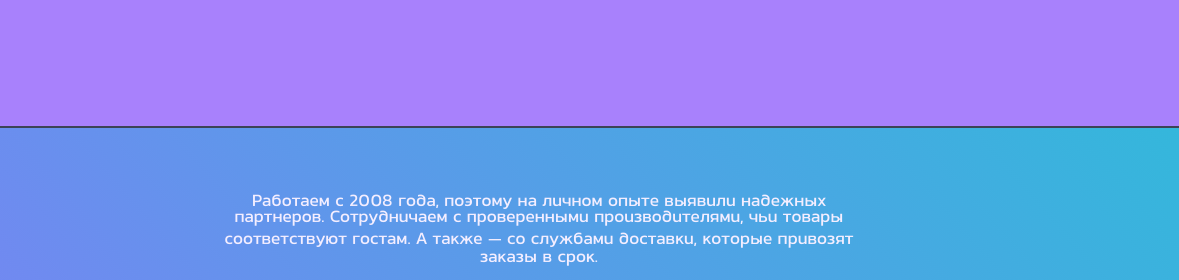
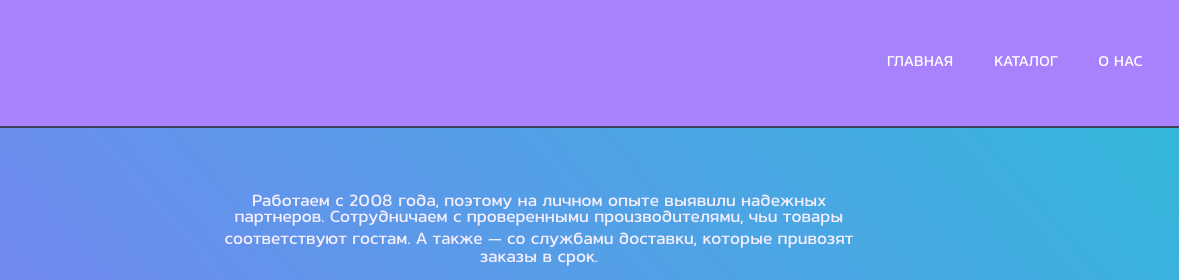
Before and after one commit to akainom/KP_CML, a plain HTML site: page about.html in a window 1280 px wide. Shown: the top 280 px of the page, 101-1280 px from the left. Drawn offline with Linux system fonts and the light colour scheme.

Commit message:
upd about us page

```diff
--- a/about.html
+++ b/about.html
@@ -16,11 +16,12 @@
           <input id="menu__toggle" type="checkbox" />
           <label class="menu__btn" for="menu__toggle">
             <span></span>
-          </labelclass="menu__box">
-        <a class="menu__item" href="index.html">Главная</a>
-        <a class="menu__item" href="catalog.html">Каталог</a>
-        <a class="menu__item" href="about.html">О нас</a>
-
+          </label>
+          <ul class="menu__box">
+            <li><a class="menu__item" href="index.html">Главная</a></li>
+            <li><a class="menu__item" href="catalog.html">Каталог</a></li>
+            <li><a class="menu__item" href="about.html">О нас</a></li>
+           </ul>
         </nav>
       </header>
     <main class="about-page">
```
